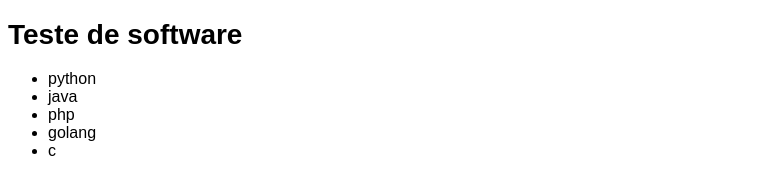
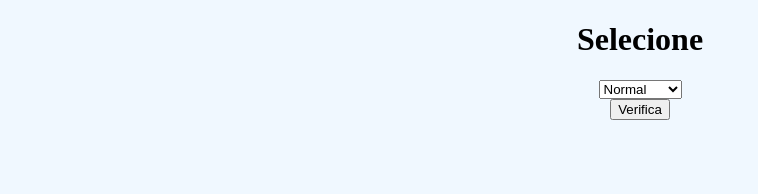
Before and after one commit to ktsgames/EXERCICIO-MODULO-1---Ebac, a plain HTML site: page index.html in a window 1280 px wide. Shown: the whole page, without its empty margins (0-758 px from the left). Drawn offline with Linux system fonts and the light colour scheme.

Commit message:
AVALIAÇÃO DA EBAC, FORAM ADICIONADOS DIFERENTES FORMAS DE 'HELLO WORLD' USANDO O JS COM PESQUISA E CONHECIMENTO ADQUIRIDOS

```diff
--- a/index.html
+++ b/index.html
@@ -1,22 +1,37 @@
 <!DOCTYPE html>
-<html lang="en">
+<html lang="pt-br">
 
 <head>
     <meta charset="UTF-8">
     <meta name="viewport" content="width=device-width, initial-scale=1.0">
-    <title>Document</title>
-    <link rel="stylesheet" type="text/css" href="style.css">
+    <title>Avaliação Ebac front-end</title>
+    <link rel="stylesheet" href="src/style.css">
 </head>
 
 <body>
-    <h1>Teste de software</h1>
-    <ul>
-        <li>python</li>
-        <li>java</li>
-        <li>php</li>
-        <li>golang</li>
-        <li>c</li>
-    </ul>
+
+    <div id="principal" class="container">
+        <h1>Selecione </h1>
+
+        <select name="helo-wold" id="select">
+            <option id="normal" value="normal">Normal</option>
+            <option value="maiusculo">Maiúsculo</option>
+            <option value="minusculo">Minúsculo</option>
+            <option value="verde">Verde</option>
+            <option value="vermelho">Vermelho</option>
+            <option value="roxo">Roxo</option>
+            <option value="invertido">Invertido</option>
+            <option value="traduzido">Traduzido</option>
+            <option value="japones">Japonês</option>
+            <option value="alerta">Alerta</option>
+            <option value="emoji">Emoji</option>
+        </select>
+        <br>
+        <input type="button" value="Verifica" id="buton" onclick="verifica()">
+        <div id="resultado"></div>
+    </div>
+
+    <script src="src/index.js"></script>
 </body>
 
 </html>
--- /dev/null
+++ b/src/index.js
@@ -0,0 +1,35 @@
+function verifica() {
+    let select = document.getElementById("select");
+    let valorSelecionado = select.value;
+    let res = document.getElementById("resultado");
+
+    if (valorSelecionado === "normal") {
+        res.innerHTML = "Hello World!!";
+    } else if (valorSelecionado === "maiusculo") {
+        res.innerHTML = "HELLO WORLD!!";
+    } else if (valorSelecionado === "minusculo") {
+        res.innerHTML = "Hello World!!";
+    } else if (valorSelecionado === "verde") {
+        res.style.color = "green";
+        res.innerHTML = "Hello World!!";
+    } else if (valorSelecionado === "vermelho") {
+        res.style.color = "red";
+        res.innerHTML = "Hello World!!";
+    } else if (valorSelecionado === "roxo") {
+        res.style.color = "purple";
+        res.innerHTML = "Hello World!!";
+    } else if (valorSelecionado === "invertido") {
+        res.innerHTML = "Hello World!!".split('').reverse().join('');
+    } else if (valorSelecionado === "traduzido") {
+        res.innerHTML = "Olá Mundo!!";
+    } else if (valorSelecionado === "japones") {
+        res.innerHTML = "これは日本語のテキストです。";
+    } else if (valorSelecionado === "alerta") {
+        alert("Hello World!!");
+
+    } else if (valorSelecionado === "emoji") {
+        res.innerHTML = "😀 😃 😄 😁";
+    } else {
+        res.innerHTML = "Selecione uma opção.";
+    }
+}
--- /dev/null
+++ b/src/style.css
@@ -0,0 +1,7 @@
+body {
+    flex: 1;
+    background-color: aliceblue;
+    text-align: center;
+    align-items: center;
+    justify-content: center;
+}
```
